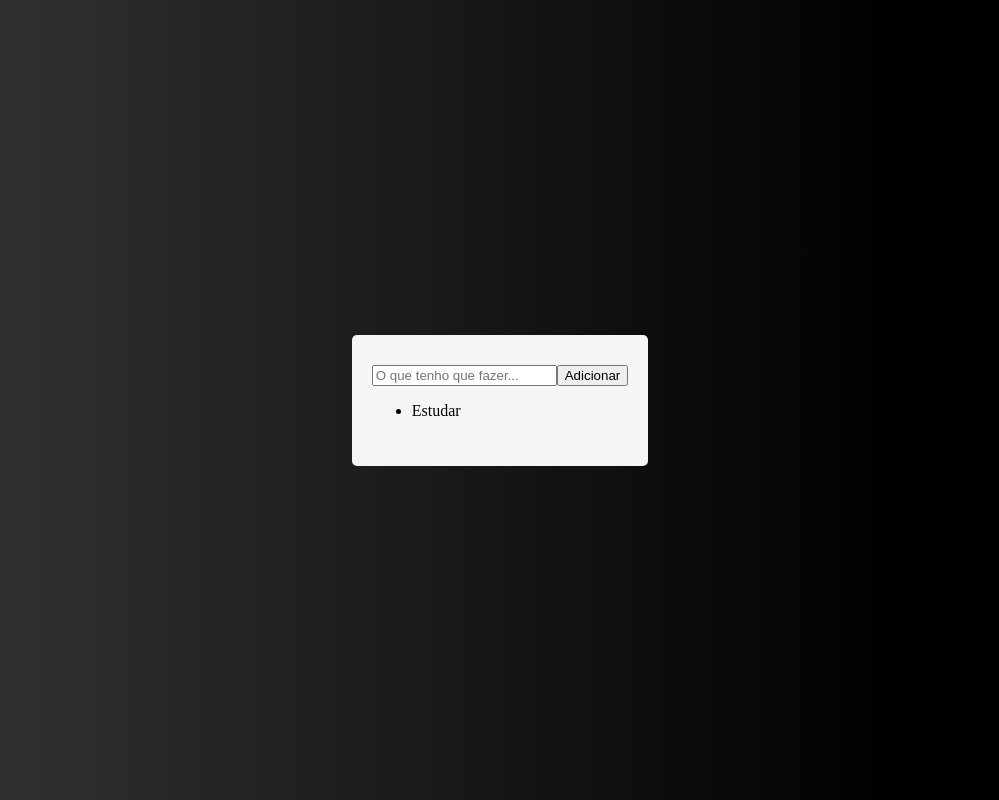
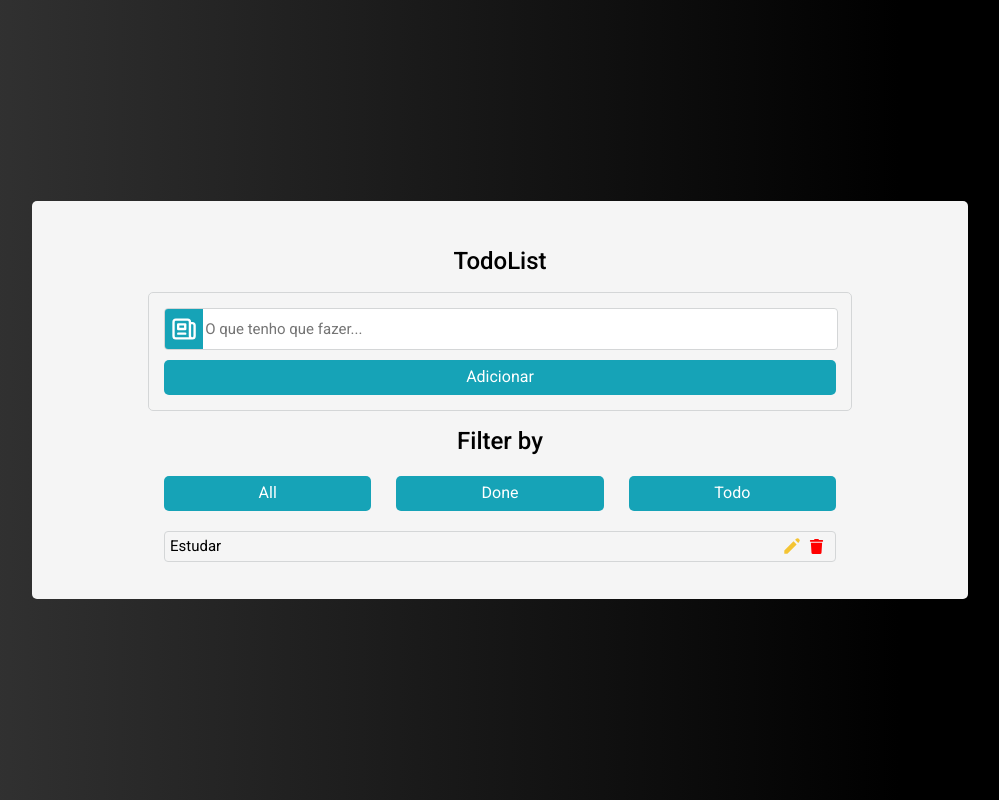
Before and after one commit to IsaqueBatista/To-do_List, a React (Create React App) app: page / in a window 1280 px wide. Shown: the whole page, without its empty margins (140-1139 px from the left). Built offline with nearby package versions, Linux system fonts and the light colour scheme.

Commit message:
Adição do campo input, react icons e campo dos botões para filtro

```diff
--- a/package.json
+++ b/package.json
@@ -8,6 +8,7 @@
     "@testing-library/user-event": "^13.2.1",
     "react": "^18.2.0",
     "react-dom": "^18.2.0",
+    "react-icons": "^4.8.0",
     "react-scripts": "5.0.1",
     "styled-components": "^6.0.0-rc.1",
     "uuid": "^9.0.0",
--- a/public/index.html
+++ b/public/index.html
@@ -3,6 +3,14 @@
   <head>
     <meta charset="utf-8" />
     <meta name="viewport" content="width=device-width, initial-scale=1" />
+
+    <link rel="preconnect" href="https://fonts.googleapis.com" />
+    <link rel="preconnect" href="https://fonts.gstatic.com" crossorigin />
+    <link
+      href="https://fonts.googleapis.com/css2?family=Roboto:wght@400;500;700;900&display=swap"
+      rel="stylesheet"
+    />
+
     <title>To-do List</title>
   </head>
   <body>
--- a/src/App.jsx
+++ b/src/App.jsx
@@ -1,6 +1,22 @@
 import React, { useState } from "react";
 import { v4 as uuid } from "uuid";
-import { Container, ToDoList } from "./styles.js";
+
+import {
+  H1,
+  Container,
+  ContainerInput,
+  StyledIcon,
+  ToDoList,
+  DivInput,
+  Input,
+  Button,
+  ContainerButtonFilter,
+  List,
+  Item,
+  ContainerStyledIconItem,
+  StyledIconFaTrash,
+  StyledIconHiPencil,
+} from "./styles.js";
 
 function App() {
   const [list, setList] = useState([{ id: uuid(), task: "Estudar" }]);
@@ -17,14 +33,44 @@ function App() {
   return (
     <Container>
       <ToDoList>
-        <input onChange={digitarInput} placeholder="O que tenho que fazer..." />
-        <button onClick={buttonClick}>Adicionar</button>
+        <H1>TodoList</H1>
 
-        <ul>
-          {list.map((item) => (
-            <li key={item.id}>{item.task}</li>
-          ))}
-        </ul>
+        <ContainerInput>
+          <DivInput>
+            <StyledIcon />
+            <Input
+              onChange={digitarInput}
+              placeholder="O que tenho que fazer..."
+            />
+          </DivInput>
+          <Button onClick={buttonClick}>Adicionar</Button>
+        </ContainerInput>
+
+        <H1>Filter by</H1>
+
+        <ContainerButtonFilter>
+          <Button onClick={buttonClick}>All</Button>
+          <Button onClick={buttonClick}>Done</Button>
+          <Button onClick={buttonClick}>Todo</Button>
+        </ContainerButtonFilter>
+
+        <List>
+          <ul>
+            {list.map((item) => (
+              <Item key={item.id}>
+                {item.task}
+                <ContainerStyledIconItem>
+                  <div>
+                    <StyledIconHiPencil />
+                  </div>
+                  <div>
+                    <StyledIconFaTrash />
+                  </div>
+                </ContainerStyledIconItem>
+              </Item>
+            ))}
+          </ul>
+        </List>
       </ToDoList>
     </Container>
   );
--- a/src/globalStyles.js
+++ b/src/globalStyles.js
@@ -7,5 +7,8 @@ const GlobalStyles = createGlobalStyle`
     box-sizing: border-box;
     outline: none;
   }
+  * {
+    font-family: 'Roboto', sans-serif;
+  }
 `;
 export default GlobalStyles;
--- a/src/styles.js
+++ b/src/styles.js
@@ -1,4 +1,8 @@
 import styled from "styled-components";
+import { HiOutlineNewspaper } from "react-icons/hi";
+import { FaTrash } from "react-icons/fa"
+import { HiPencil } from "react-icons/hi"
+
 
 export const Container = styled.div`
   background: linear-gradient(90deg, #383838 0%, #000000 81.25%);
@@ -8,10 +12,158 @@ export const Container = styled.div`
   display: flex;
   align-items: center;
   justify-content: center;
-`
+  font-family: roboto;
+`;
 
 export const ToDoList = styled.div`
-    background: #F5F5F5;
+  top: 100px;
+  background: #f5f5f5;
   border-radius: 5px;
   padding: 30px 20px;
-`
+  width: 70%;
+
+  display: flex;
+  align-items: center;
+  justify-content: center;
+  flex-direction: column;
+`;
+
+export const ContainerInput = styled.div`
+  padding: 15px;
+  width: 75%;
+
+  border: 1px solid rgba(209, 211, 212, 0.9);
+  border-radius: 5px;
+`;
+
+export const H1 = styled.h1`
+  font-weight: 500;
+  font-size: x-large;
+`;
+
+export const Input = styled.input`
+  border-radius: 0 4px 4px 0;
+  border: none;
+  height: 40px;
+  width: 100%;
+
+  font-size: 15px;
+  padding: 0px 2px;
+`;
+
+export const Button = styled.button`
+  background: #16a3b7;
+  border-radius: 5px;
+  width: 100%;
+  height: 35px;
+  border: none;
+
+  display: flex;
+  align-items: center;
+  justify-content: center;
+
+  color: #ffffff;
+  font-weight: 400;
+  font-size: 16px;
+  line-height: 2px;
+`;
+
+export const DivInput = styled.div`
+  display: flex;
+  align-items: center;
+  width: 100%;
+  border: 1px solid rgba(209, 211, 212, 0.9);
+  border-radius: 4px;
+  margin-bottom: 10px;
+`;
+
+export const StyledIcon = styled(HiOutlineNewspaper)`
+  padding: 2px;
+  background: #16a3b7;
+
+  color: white;
+  font-size: 15px;
+  height: 40px;
+  width: 30px;
+  border-radius: 3px 0 0 3px;
+  padding: 0px 5px;
+`;
+
+//Até aqui input e botão enviar parte superior
+
+export const ContainerButtonFilter = styled.div`
+  display: inline-flex;
+  width: 75%;
+  gap: 25px;
+  padding: 5px 15px;
+  font-weight: 600;
+`;
+
+export const List = styled.div`
+  padding: 5px;
+  border-radius: 4px;
+  width: 75%;
+  margin-top: 10px;
+
+  ul {
+    list-style-type: none;
+    padding: 0;
+    margin: 0;
+
+    display: flex;
+    flex-direction: column;
+    gap: 5px;
+  }
+
+`;
+
+export const Item = styled.li`
+  border: 1px solid rgba(209, 211, 212, 0.9);
+  padding: 5px;
+  border-radius: 4px;
+  margin-bottom: 2px;
+
+  font-weight: 400;
+  font-size: 15px;
+
+  display: flex;
+  justify-content: flex-start;
+  align-items: center;
+  justify-content:space-between;
+`;
+
+
+export const ContainerStyledIconItem = styled.div`
+  padding: 2px 3px;
+  height: 15px;
+
+  display: flex;
+  justify-content: center;
+  align-items: center;
+
+`;
+
+export const StyledIconFaTrash = styled(FaTrash)`
+  padding: 2px 3px;
+  color: red;
+  height: 15px;
+
+  display: flex;
+  justify-content: center;
+  align-items: center;
+
+`;
+
+export const StyledIconHiPencil = styled(HiPencil)`
+  padding: 0 3px;
+  color: #F4C433;
+  /* height: 15px; */
+
+  height: 30px;
+  width: 22px;
+
+  display: flex;
+  justify-content: center;
+  align-items: center;
+
+`;
```
Also changed, not shown: 1 other file (tests, documents, lock files or other folders). Lines whose indentation alone changed are shown as unchanged.
